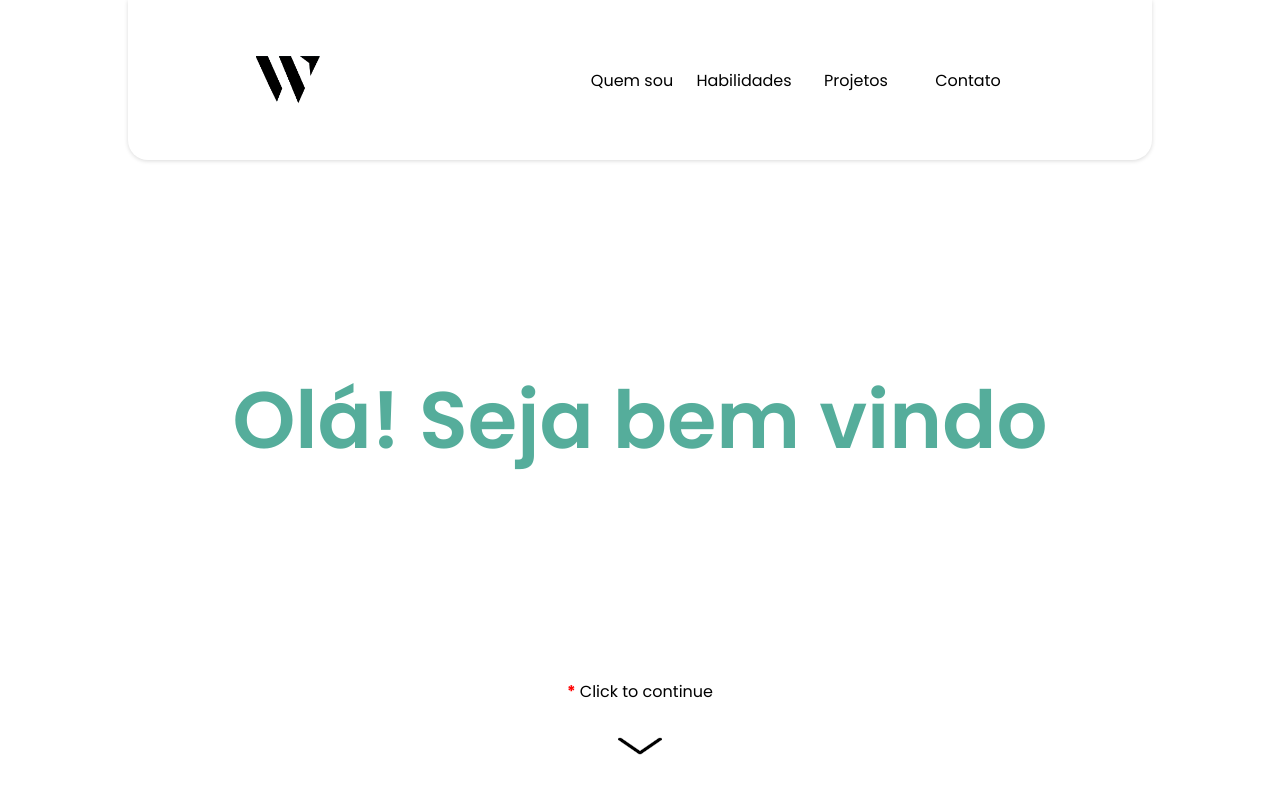
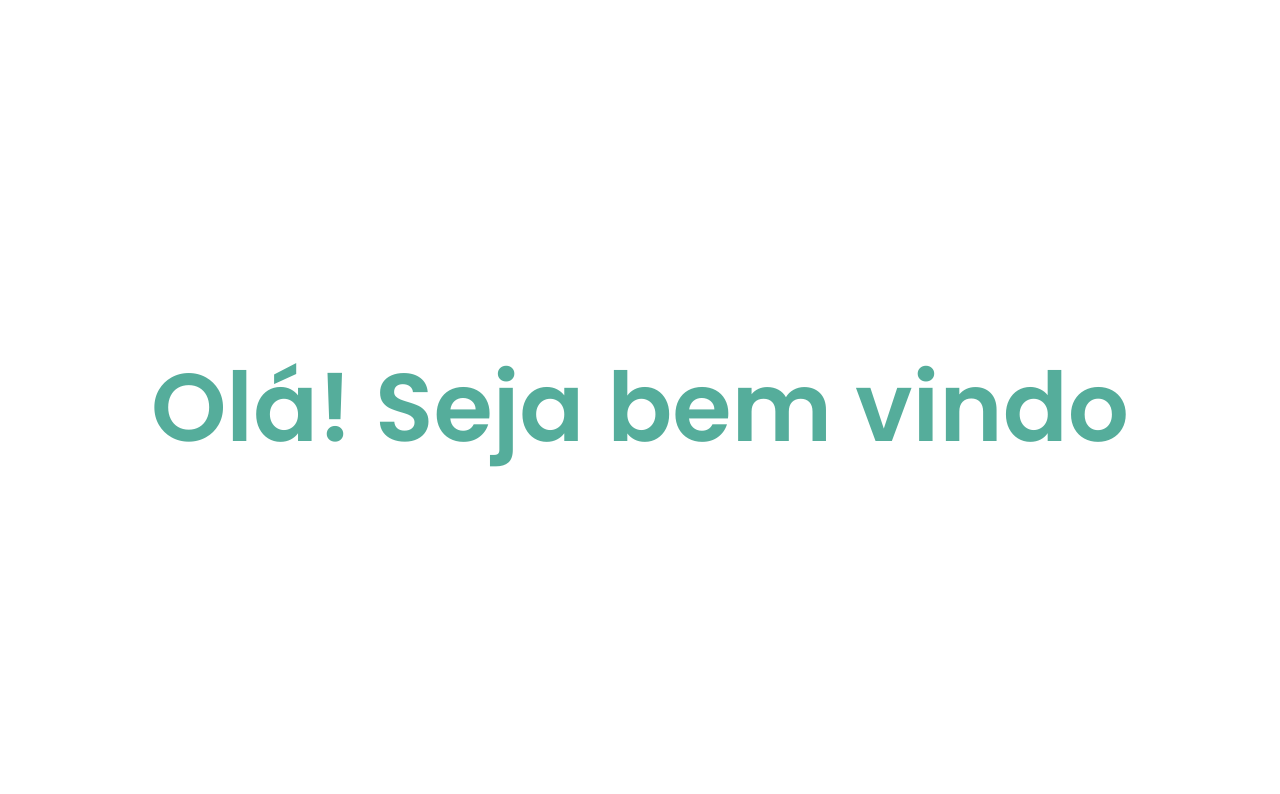
Before and after one commit to WendelFrancy/portfolio-wf, a React (Vite) app: page / in a window 1280 px wide. Shown: the top 794 px of the page. Built offline with nearby package versions, Linux system fonts and the light colour scheme.

Commit message:
Reimagining part 2

```diff
--- a/src/App.tsx
+++ b/src/App.tsx
@@ -1,13 +1,13 @@
 import { GlobalStyle } from './components/GlobalStyle'
 import AppHome from './components/home/AppHome'
-import AppMenu from './components/menu/AppMenu'
+/*import AppMenu from './components/menu/AppMenu'*/
 
 function App() {
   return (
     <>
       <GlobalStyle />
       <AppHome />
-      <AppMenu />
+
     </>
   )
 }
--- a/src/components/GlobalStyle.ts
+++ b/src/components/GlobalStyle.ts
@@ -7,8 +7,7 @@ export const ContainerNextBtn = styled.div`
 `;
 
 export const NextBtn = styled.img`
-    padding-top: 20px;
-    height: 4rem;
+    height: 3rem;
     width: 4rem;
     margin-bottom: 2rem;
     &:hover {
@@ -29,7 +28,7 @@ export const GlobalStyle = createGlobalStyle`
     margin: 0;
     padding: 0;
     text-decoration: none;
-    font-family: 1rem;
+    font-size: 1rem;
     font-family: "Poppins", sans-serif;
     }
 
--- a/src/components/home/AppHome.tsx
+++ b/src/components/home/AppHome.tsx
@@ -1,5 +1,5 @@
 import { BgHome, HomeWelcome } from "./StsHome";
-import { ClickText, ContainerNextBtn, NextBtn } from "../GlobalStyle";
+/*import { ClickText, ContainerNextBtn, NextBtn } from "../GlobalStyle";*/
 
 
 const AppHome = () => {
@@ -7,10 +7,10 @@ const AppHome = () => {
     return (
         <>
             <BgHome>
-
                 <HomeWelcome
                     id='hometext'
                 >Olá! Seja bem vindo</HomeWelcome>
+                {/*
                 <ContainerNextBtn>
                     <ClickText><strong>*</strong> Click to continue</ClickText>
                     <NextBtn
@@ -18,6 +18,7 @@ const AppHome = () => {
                         onClick={() => { console.log('teste') }}
                     />
                 </ContainerNextBtn>
+                */}
             </BgHome>
         </>
     )
--- a/src/components/home/StsHome.ts
+++ b/src/components/home/StsHome.ts
@@ -6,15 +6,6 @@ export const BgHome = styled.div`
     align-items: end;
     justify-items: center;
     height: 100vh;
-`;
-
-export const TextHide = styled.div`
-    position: absolute;
-    top: 43%;
-    left: 0;
-    height: 8rem;
-    width: 100%;
-    background-color: black;
 `;
 
 /*Animação para o text reveal na Home Page - Usado no Component HomeWelcome*/
@@ -29,7 +20,7 @@ const textSlide = keyframes`
 
 export const HomeWelcome = styled.h1`
     position: relative;
-    font-size: 5rem;
+    font-size: 6rem;
     font-weight: 600;
     color: #55AD9B;
     &:before {
@@ -38,7 +29,7 @@ export const HomeWelcome = styled.h1`
         content: '';
         background-color: white;
         width: 100%;
-        height: 7rem;
+        height: 100%;
         animation: ${textSlide} 2s;
         animation-iteration-count: 1;
         animation-fill-mode: forwards;
--- a/src/components/menu/StsMenu.ts
+++ b/src/components/menu/StsMenu.ts
@@ -9,7 +9,6 @@ export const MainMenu = styled.section`
     width: 80%;
     justify-content: space-around;
     align-items: center;
-    box-shadow: 0px 1px 4px rgba(0, 0, 0, 15%);
     height: 20vh;
     border-radius: 0 0 20px 20px;
 `;
--- /dev/null
+++ b/src/components/skills/StsSkills.ts
@@ -0,0 +1,6 @@
+import styled from "styled-components";
+
+export const SecSkills = styled.section`
+    height: 100vh;
+    background-color: orange;
+`;
```
Also changed, not shown: src/components/skills/AppSkills.tsx (added).
